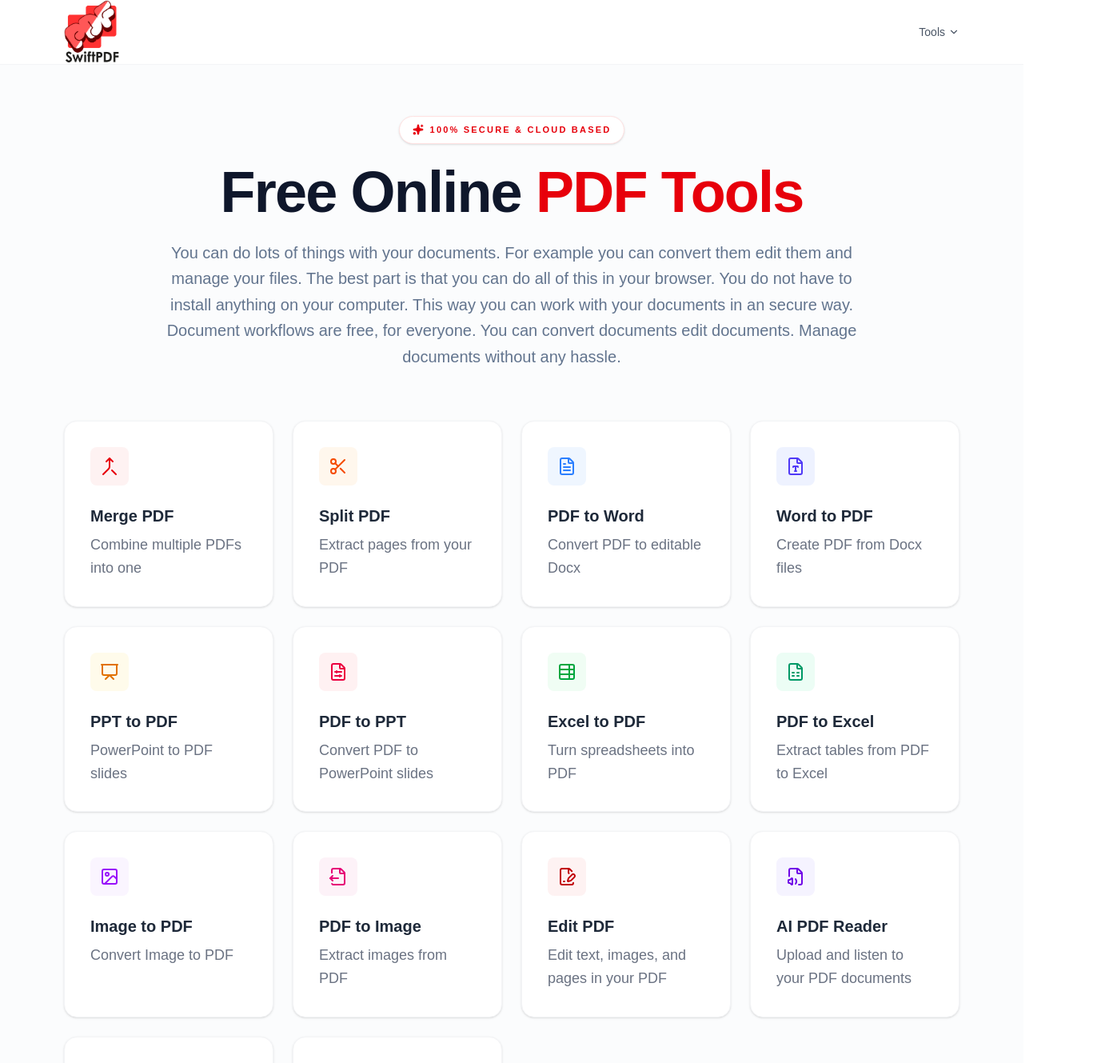
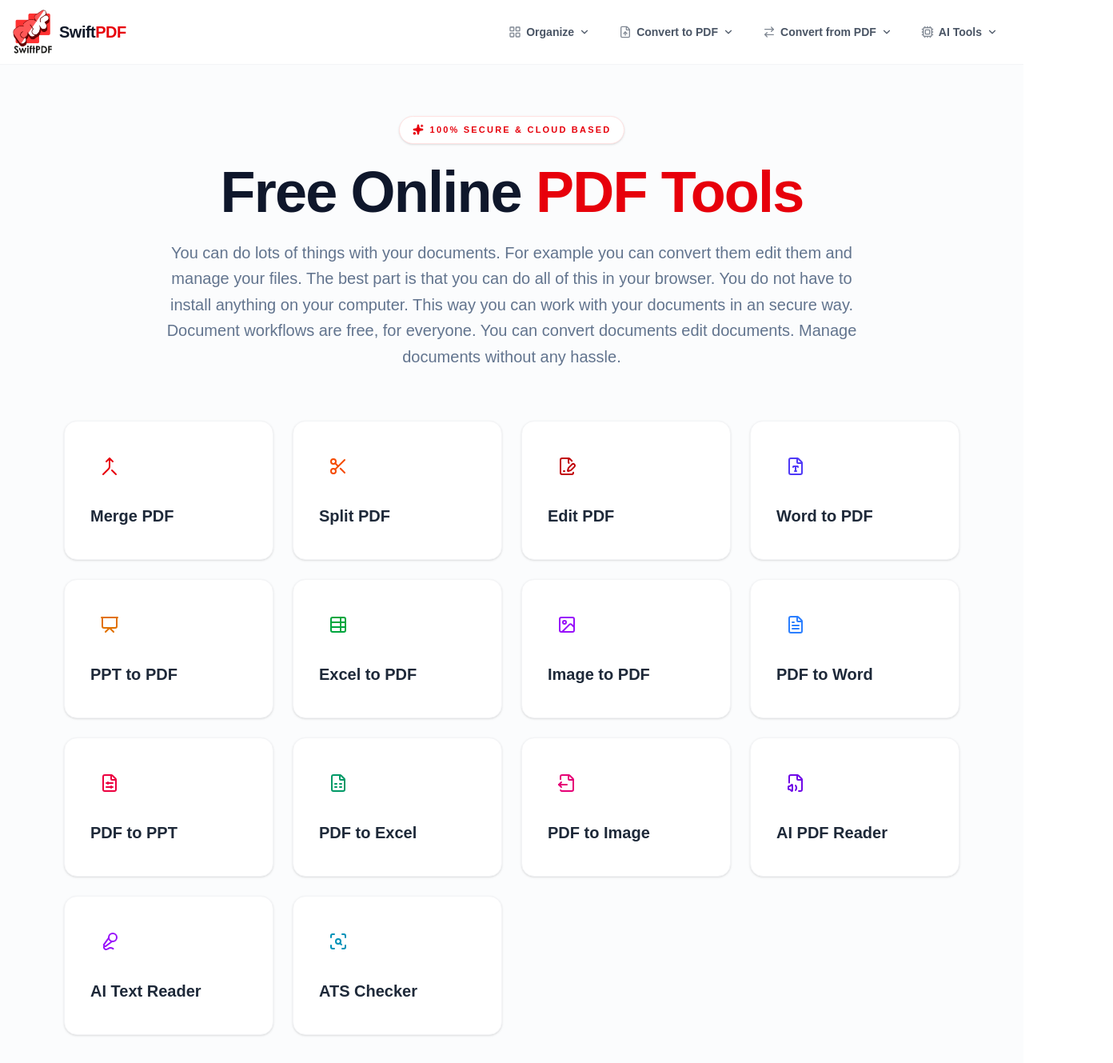
Before and after one commit to syedalisaad/swiftpdf-front-end, a Next.js app: page / in a window 1280 px wide. Shown: the top 1329 px of the page at 80% size, 1392 px wide, since content can reach past the window. Built offline with nearby package versions, Linux system fonts and the light colour scheme.

Commit message:
update name

```diff
--- a/src/components/Navbar.tsx
+++ b/src/components/Navbar.tsx
@@ -1,62 +1,75 @@
 "use client";
-import { useState } from "react"; // Added for state
+import { useState } from "react";
 import Link from "next/link";
 import Image from "next/image";
-import { ChevronDown } from "lucide-react"; // Added for the arrow icon
+import { ChevronDown, Sparkles, LayoutGrid, ArrowRightLeft, FileUp, Cpu } from "lucide-react";
 import { PDF_TOOLS } from "../config/tools";
 
 export default function Navbar() {
-  const [isOpen, setIsOpen] = useState(false);
-  const dropdownTools = PDF_TOOLS.slice(0, 4);
+  const [activeMenu, setActiveMenu] = useState<string | null>(null);
+
+  // Group tools by category for precise mapping
+  const getToolsByCat = (catName: string) =>
+    PDF_TOOLS.filter(tool => tool.category === catName);
+
+  const navItems = [
+    { name: "Organize", icon: LayoutGrid },
+    { name: "Convert to PDF", icon: FileUp },
+    { name: "Convert from PDF", icon: ArrowRightLeft },
+    { name: "AI Tools", icon: Cpu },
+  ];
 
   return (
-    <nav className="bg-white border-b border-gray-100 sticky top-0 z-50">
-      <div className="max-w-6xl mx-auto px-4 h-20 flex items-center justify-between">
-        {/* LOGO SECTION */}
-        <Link
-          href="/"
-          className="flex items-center gap-2 hover:opacity-90 transition-opacity"
-        >
-          <Image
-            src="/logo.png"
-            alt="SwiftPDF Logo"
-            width={70}
-            height={70}
-            className="object-contain"
-            priority
-          />
+    <nav className="bg-white/90 backdrop-blur-md border-b border-gray-100 sticky top-0 z-50">
+      <div className="max-w-7xl mx-auto px-4 h-20 flex items-center justify-between">
+
+        {/* LOGO */}
+        <Link href="/" className="flex items-center gap-2 hover:opacity-90 transition-all shrink-0">
+          <Image src="/logo.png" alt="SwiftPDF" width={50} height={50} priority />
+          <span className="text-xl font-bold tracking-tight text-gray-900 hidden sm:block">
+            Swift<span className="text-red-600">PDF</span>
+          </span>
         </Link>
 
-        <div className="hidden md:flex items-center gap-8">
+        {/* CATEGORY NAVIGATION */}
+        <div className="hidden lg:flex items-center gap-1">
+          {navItems.map((item) => (
             <div
+              key={item.name}
               className="relative"
-            onMouseEnter={() => setIsOpen(true)}
-            onMouseLeave={() => setIsOpen(false)}
+              onMouseEnter={() => setActiveMenu(item.name)}
+              onMouseLeave={() => setActiveMenu(null)}
             >
-            <button className="flex items-center gap-1 text-sm font-medium text-gray-600 hover:text-red-600 transition-colors py-4">
-              Tools{" "}
-              <ChevronDown
-                size={14}
-                className={`transition-transform duration-200 ${isOpen ? "rotate-180" : ""}`}
-              />
+              <button className={`flex items-center gap-1.5 px-4 py-7 text-sm font-semibold transition-all ${
+                activeMenu === item.name ? 'text-red-600' : 'text-gray-600 hover:text-red-600'
+              }`}>
+                <item.icon size={16} className="opacity-70" />
+                {item.name}
+                <ChevronDown size={14} className={`transition-transform duration-200 ${activeMenu === item.name ? "rotate-180" : ""}`} />
               </button>
 
-            <div
-              className={`absolute top-full -left-4 w-52 bg-white border border-gray-100 shadow-xl rounded-xl py-2 transition-all duration-200 ${isOpen ? "opacity-100 visible translate-y-0" : "opacity-0 invisible -translate-y-2"}`}
-            >
-              {dropdownTools.map((tool) => (
+              {/* DROPDOWN */}
+              <div className={`absolute top-full left-0 w-64 bg-white border border-gray-100 shadow-2xl rounded-2xl p-3 transition-all duration-300 ${
+                activeMenu === item.name ? "opacity-100 visible translate-y-0" : "opacity-0 invisible -translate-y-2"
+              }`}>
+                <div className="flex flex-col gap-1">
+                  {getToolsByCat(item.name).map((tool) => (
                     <Link
                       key={tool.id}
                       href={tool.href}
-                  className="flex items-center gap-3 px-4 py-3 text-sm text-gray-600 hover:bg-red-50 hover:text-red-600 transition-colors"
+                      className="flex items-center gap-3 px-3 py-2.5 rounded-xl text-[13px] font-medium text-gray-600 hover:bg-red-50 hover:text-red-600 transition-all group"
                     >
-                  <tool.icon size={18} className="text-red-500" />
+                      <tool.icon size={18} className={`${tool.color} transition-transform group-hover:scale-110`} />
                       {tool.name}
                     </Link>
                   ))}
                 </div>
               </div>
             </div>
+          ))}
+        </div>
+
+
       </div>
     </nav>
   );
--- a/src/config/tools.ts
+++ b/src/config/tools.ts
@@ -17,116 +17,25 @@ import {
 } from "lucide-react";
 
 export const PDF_TOOLS = [
-  {
-    id: "merge-pdf",
-    name: "Merge PDF",
-    desc: "Combine multiple PDFs into one",
-    icon: Merge,
-    href: "/merge-pdf",
-    color: "bg-red-50 text-red-600",
-  },
-  {
-    id: "split-pdf",
-    name: "Split PDF",
-    desc: "Extract pages from your PDF",
-    icon: Scissors,
-    href: "/split-pdf",
-    color: "bg-orange-50 text-orange-600",
-  },
-  {
-    id: "pdf-to-word",
-    name: "PDF to Word",
-    desc: "Convert PDF to editable Docx",
-    icon: FileText,
-    href: "/pdf-to-word",
-    color: "bg-blue-50 text-blue-500",
-  },
-  {
-    id: "word-to-pdf",
-    name: "Word to PDF",
-    desc: "Create PDF from Docx files",
-    icon: FileType,
-    href: "/word-to-pdf",
-    color: "bg-indigo-50 text-indigo-600",
-  },
-  {
-    id: "ppt-to-pdf",
-    name: "PPT to PDF",
-    desc: "PowerPoint to PDF slides",
-    icon: Presentation,
-    href: "/ppt-to-pdf",
-    color: "bg-amber-50 text-amber-600",
-  },
-  {
-    id: "pdf-to-ppt",
-    name: "PDF to PPT",
-    desc: "Convert PDF to PowerPoint slides",
-    icon: FileSliders,
-    href: "/pdf-to-ppt",
-    color: "bg-rose-50 text-rose-600",
-  },
-  {
-    id: "excel-to-pdf",
-    name: "Excel to PDF",
-    desc: "Turn spreadsheets into PDF",
-    icon: TableProperties,
-    href: "/excel-to-pdf",
-    color: "bg-green-50 text-green-600",
-  },
-  {
-    id: "pdf-to-excel",
-    name: "PDF to Excel",
-    desc: "Extract tables from PDF to Excel",
-    icon: FileSpreadsheet,
-    href: "/pdf-to-excel",
-    color: "bg-emerald-50 text-emerald-600",
-  },
-  {
-    id: "image-to-pdf",
-    name: "Image to PDF",
-    desc: "Convert Image to PDF",
-    icon: ImageIcon,
-    href: "/image-to-pdf",
-    color: "bg-purple-50 text-purple-600",
-  },
-  {
-    id: "pdf-to-image",
-    name: "PDF to Image",
-    desc: "Extract images from PDF",
-    icon: FileOutput,
-    href: "/pdf-to-image",
-    color: "bg-pink-50 text-pink-600",
-  },
-  {
-    id: "pdf-editor",
-    name: "Edit PDF",
-    desc: "Edit text, images, and pages in your PDF",
-    icon: FilePenLine,
-    href: "/edit-pdf",
-    color: "bg-red-50 text-red-700",
-  },
-  {
-    id: 'pdf-to-speech',
-    name: 'AI PDF Reader',
-    desc: 'Upload and listen to your PDF documents',
-    icon: FileVolume,
-    href: '/pdf-to-speech',
-    color: 'bg-violet-50 text-violet-700'
-  },
-  {
-    id: 'text-to-speech',
-    name: 'AI Text Reader',
-    desc: 'Paste text and listen with AI voice',
-    icon: Mic2,
-    href: '/text-to-speech',
-    color: 'bg-purple-50 text-purple-600'
-  },
-  {
-    id: "ats-checker",
-    name: "ATS Resume Checker",
-    desc: "Score your CV against job descriptions",
-    icon: ScanSearch,
-    href: "/ats-checker",
-    color: "bg-cyan-50 text-cyan-600",
-  },
+  // ORGANIZE
+  { id: "merge-pdf", name: "Merge PDF", category: "Organize", icon: Merge, href: "/merge-pdf", color: "text-red-600" },
+  { id: "split-pdf", name: "Split PDF", category: "Organize", icon: Scissors, href: "/split-pdf", color: "text-orange-600" },
+  { id: "pdf-editor", name: "Edit PDF", category: "Organize", icon: FilePenLine, href: "/edit-pdf", color: "text-red-700" },
+
+  // CONVERT TO PDF
+  { id: "word-to-pdf", name: "Word to PDF", category: "Convert to PDF", icon: FileType, href: "/word-to-pdf", color: "text-indigo-600" },
+  { id: "ppt-to-pdf", name: "PPT to PDF", category: "Convert to PDF", icon: Presentation, href: "/ppt-to-pdf", color: "text-amber-600" },
+  { id: "excel-to-pdf", name: "Excel to PDF", category: "Convert to PDF", icon: TableProperties, href: "/excel-to-pdf", color: "text-green-600" },
+  { id: "image-to-pdf", name: "Image to PDF", category: "Convert to PDF", icon: ImageIcon, href: "/image-to-pdf", color: "text-purple-600" },
+
+  // CONVERT FROM PDF
+  { id: "pdf-to-word", name: "PDF to Word", category: "Convert from PDF", icon: FileText, href: "/pdf-to-word", color: "text-blue-500" },
+  { id: "pdf-to-ppt", name: "PDF to PPT", category: "Convert from PDF", icon: FileSliders, href: "/pdf-to-ppt", color: "text-rose-600" },
+  { id: "pdf-to-excel", name: "PDF to Excel", category: "Convert from PDF", icon: FileSpreadsheet, href: "/pdf-to-excel", color: "text-emerald-600" },
+  { id: "pdf-to-image", name: "PDF to Image", category: "Convert from PDF", icon: FileOutput, href: "/pdf-to-image", color: "text-pink-600" },
+
+  // AI & ADVANCED
+  { id: 'pdf-to-speech', name: 'AI PDF Reader', category: "AI Tools", icon: FileVolume, href: '/pdf-to-speech', color: 'text-violet-700' },
+  { id: 'text-to-speech', name: 'AI Text Reader', category: "AI Tools", icon: Mic2, href: '/text-to-speech', color: 'text-purple-600' },
+  { id: "ats-checker", name: "ATS Checker", category: "AI Tools", icon: ScanSearch, href: "/ats-checker", color: "text-cyan-600" },
 ];
```
Lines whose indentation alone changed are shown as unchanged.
